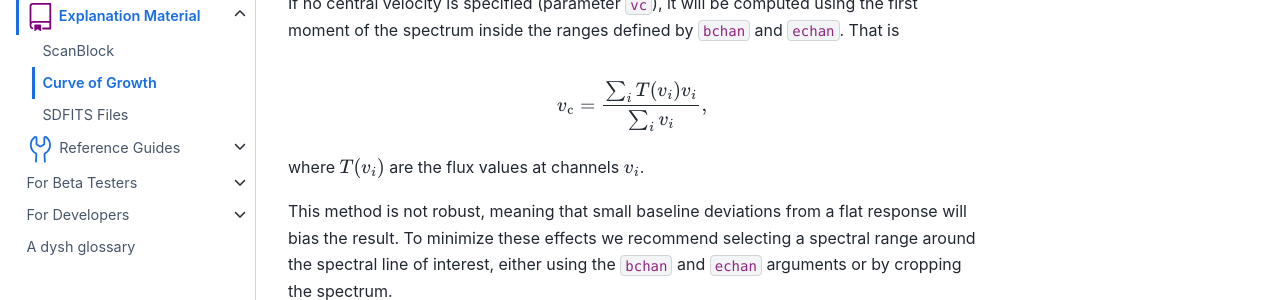
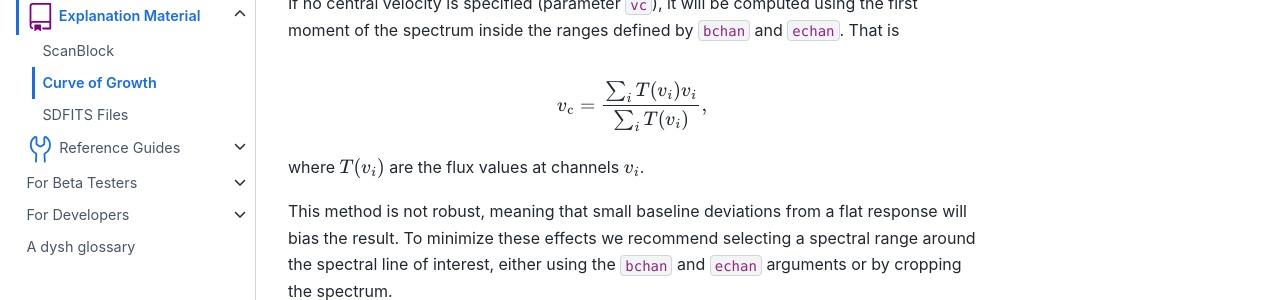
Before and after one commit to GreenBankObservatory/dysh, a Sphinx documentation site: the page built from docs/source/explanations/cog/index.rst, in a window 1280 px wide and 900 px high. Shown: the part 374-674 px from the top of the window. Built offline with Sphinx 7.4.7 and the Sphinx Book theme 1.1.4, drawn with Linux system fonts in a browser that asks for light colours; pages that are not in the unit, such as notebooks, are missing from menus.

Commit message:
fix: documentation for CoG
Equation for line centroid

```diff
--- a/docs/source/explanations/cog/index.rst
+++ b/docs/source/explanations/cog/index.rst
@@ -17,7 +17,7 @@ That is
 
 .. math::
 
-    v_{\mathrm{c}}=\frac{\sum_{i} T(v_{i})v_{i}}{\sum_{i} v_{i}},
+    v_{\mathrm{c}}=\frac{\sum_{i} T(v_{i})v_{i}}{\sum_{i} T(v_{i})},
 
 where :math:`T(v_{i})` are the flux values at channels :math:`v_{i}`.
 
```
